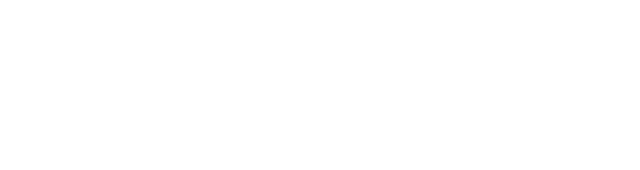
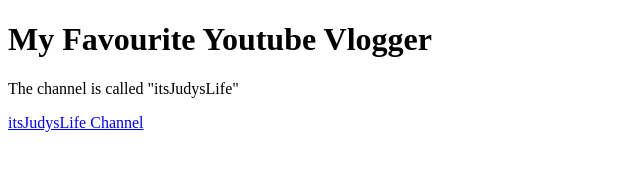
Before and after one commit to tagu0013/web-components-week-4-assignment, a plain HTML site: page index.html in a window 1280 px wide. Shown: the whole page, without its empty margins (0-640 px from the left). Drawn offline with Linux system fonts and the light colour scheme.

Commit message:
added h1, p, and link

```diff
--- a/index.html
+++ b/index.html
@@ -3,9 +3,12 @@
 <head>
     <meta charset="UTF-8">
     <meta name="viewport" content="width=device-width, initial-scale=1.0">
-    <title>Week 4 Assignment of Kayla Taguibao for Web Components</title>
+    <title>My Favourite Youtube Vlogger</title>
 </head>
 <body>
+    <h1>My Favourite Youtube Vlogger</h1>
+    <p>The channel is called "itsJudysLife"</p>
+    <a href="https://www.youtube.com/@itsJudysLife/videos" target="_blank">itsJudysLife Channel</a>
 
 </body>
 </html>
```
